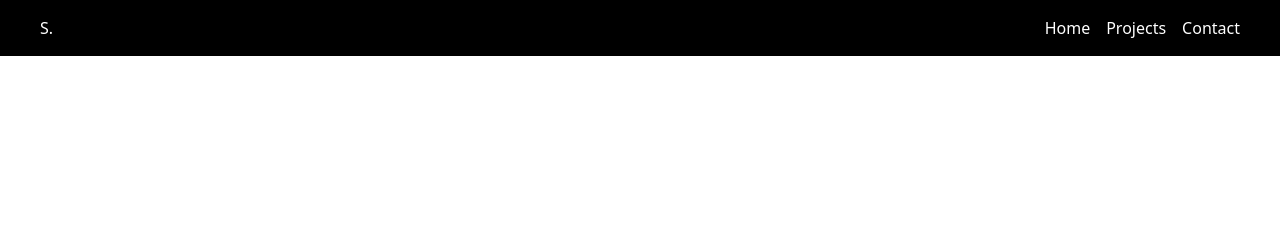
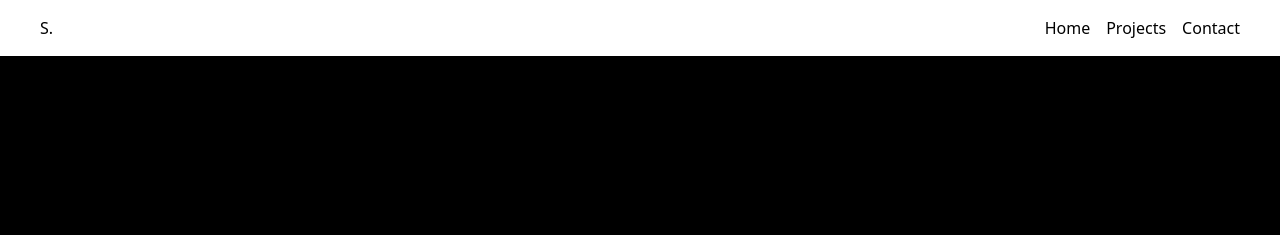
Before and after one commit to rashmod/sakshi-portfolio, a plain HTML site: page index.html in a window 1280 px wide. Shown: the top 235 px of the page. Drawn offline with Linux system fonts and the light colour scheme.

Commit message:
changed hero color

```diff
--- a/style.css
+++ b/style.css
@@ -4,6 +4,11 @@
 
 html {
   scroll-behavior: smooth;
+}
+
+body {
+  background-color: #000000;
+  color: #ffffff;
 }
 
 .container {
@@ -19,8 +24,8 @@ section {
 }
 
 .navbar {
-  background-color: #000000;
-  color: #ffffff;
+  background-color: #ffffff;
+  color: #000000;
   padding: 1rem;
   position: sticky;
   top: 0;
@@ -68,7 +73,6 @@ section {
 
     font-size: 20rem;
     font-weight: 900;
-    color: #000000;
     opacity: 0.2;
   }
 }
```
